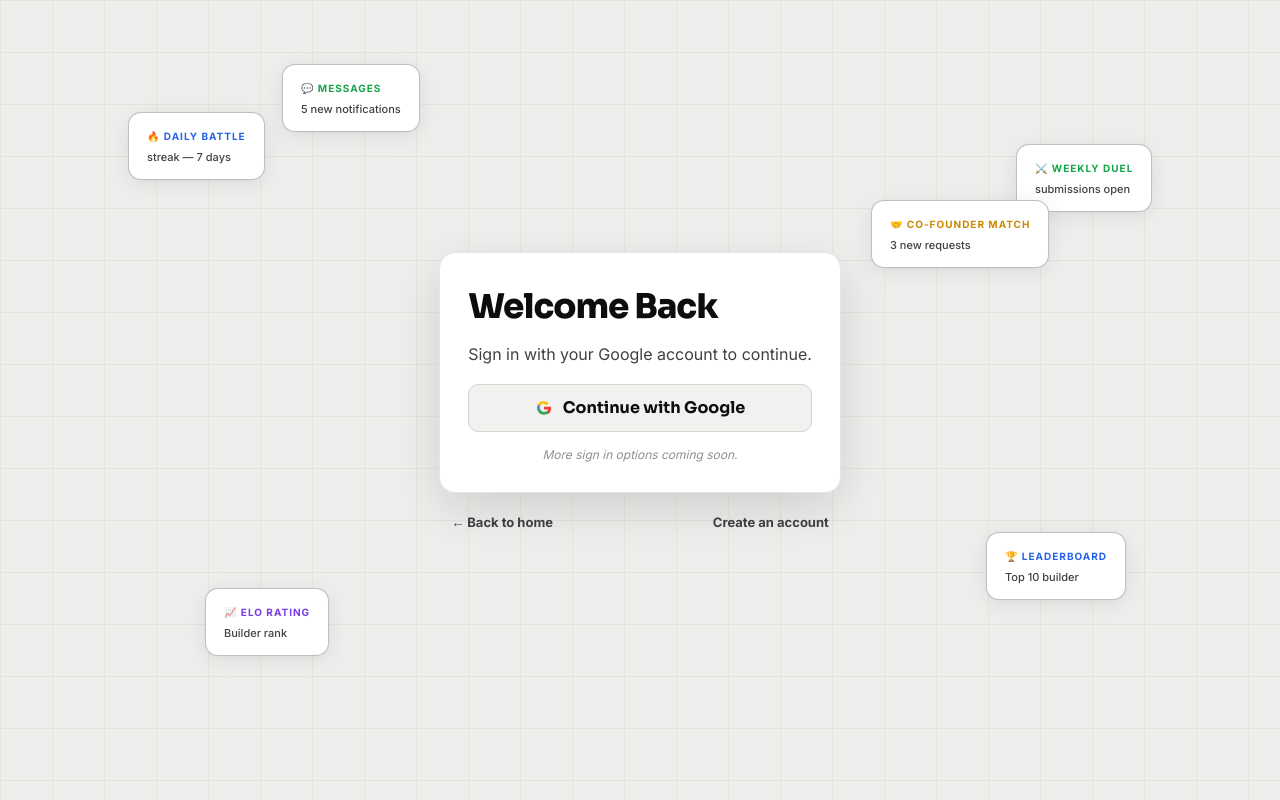
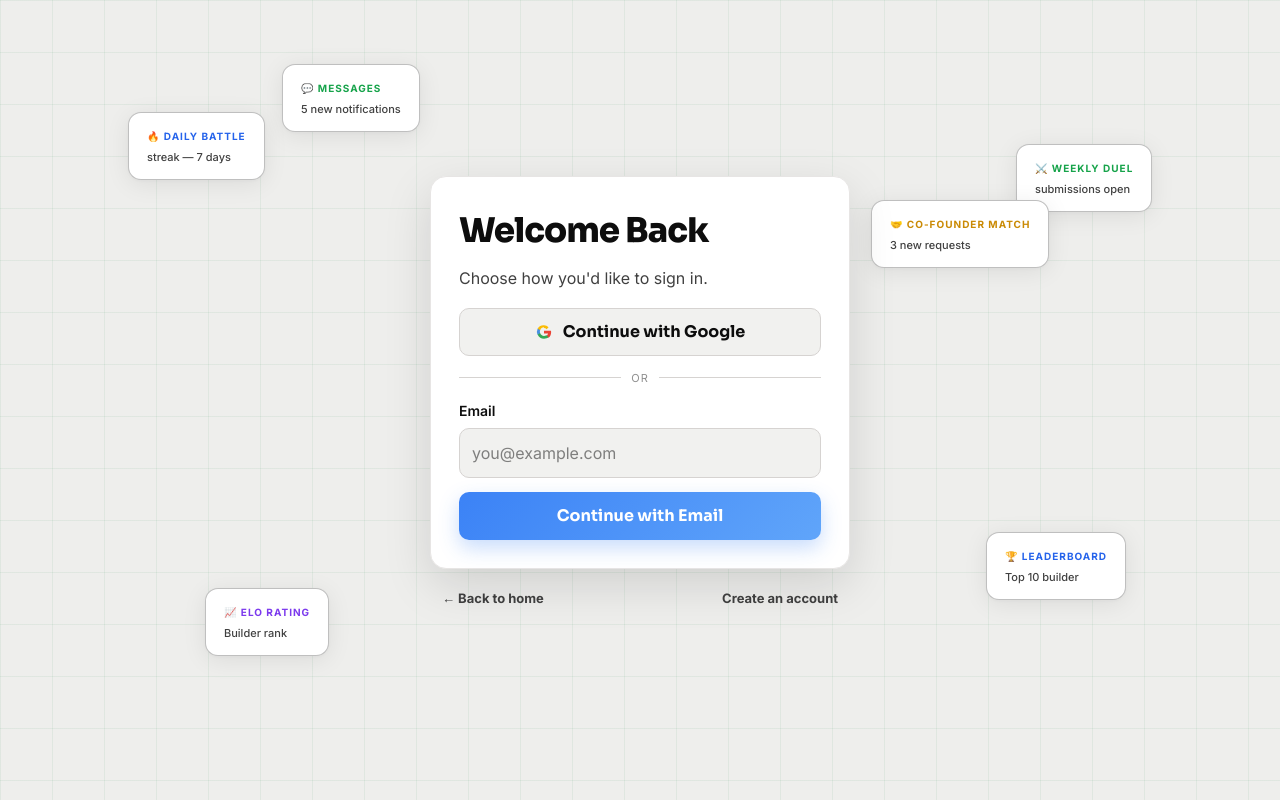
Before and after one commit to JackPigPro/pitchrival, a Next.js app: page /login in a window 1280 px wide. Built offline with nearby package versions, Linux system fonts and the light colour scheme; no server answers.

Commit message:
magic link

```diff
--- a/app/login/LoginForm.tsx
+++ b/app/login/LoginForm.tsx
@@ -139,9 +139,11 @@ export default function LoginForm({ mode }: { mode: 'login' | 'signup' }) {
         {mode === 'signup' ? 'Create Your Account' : 'Welcome Back'}
       </h1>
       <p style={{ color: 'var(--text2)', marginTop: '10px', marginBottom: '18px' }}>
-        Sign in with your Google account to continue.
+        Choose how you'd like to sign in.
       </p>
 
+      {step === 'email' ? (
+        <>
           <button
             type="button"
             onClick={onGoogleLogin}
@@ -172,15 +174,144 @@ export default function LoginForm({ mode }: { mode: 'login' | 'signup' }) {
             {googleLoading ? 'Connecting to Google...' : 'Continue with Google'}
           </button>
 
-      <div style={{
+          <div style={{ display: 'flex', alignItems: 'center', gap: '10px', marginBottom: '14px' }}>
+            <div style={{ height: '1px', flex: 1, background: 'var(--border2)' }} />
+            <span style={{ fontSize: '11px', color: 'var(--text3)', letterSpacing: '1px', textTransform: 'uppercase' }}>or</span>
+            <div style={{ height: '1px', flex: 1, background: 'var(--border2)' }} />
+          </div>
+
+          <label style={{ display: 'block', marginBottom: '7px', color: 'var(--text)', fontWeight: 600, fontSize: '14px' }}>Email</label>
+          <input
+            type="email"
+            value={email}
+            onChange={(event) => setEmail(event.target.value)}
+            required
+            placeholder="you@example.com"
+            style={{
+              width: '100%',
+              marginBottom: '14px',
+              padding: '12px',
+              borderRadius: '10px',
+              border: '1px solid var(--border2)',
+              background: 'var(--surface)',
+              color: 'var(--text)',
+              outline: 'none',
+            }}
+          />
+
+          {error && <p style={{ color: '#fca5a5', marginTop: 0, marginBottom: '10px', fontSize: '14px' }}>{error}</p>}
+          {success && (
+            <p
+              style={{
+                color: '#86efac',
+                marginTop: 0,
+                marginBottom: '10px',
+                fontSize: '14px',
+                background: 'rgba(22,163,74,.15)',
+                border: '1px solid rgba(22,163,74,.35)',
+                borderRadius: '10px',
+                padding: '10px 12px',
+              }}
+            >
+              {success}
+            </p>
+          )}
+
+          <button
+            type="submit"
+            disabled={loading || googleLoading}
+            style={{
+              width: '100%',
+              padding: '12px',
+              border: 'none',
+              borderRadius: '10px',
+              background: 'linear-gradient(135deg, #3b82f6, #60a5fa)',
+              color: '#fff',
+              fontWeight: 700,
+              cursor: 'pointer',
+              fontFamily: 'var(--font-display)',
+              boxShadow: '0 8px 20px rgba(59,130,246,.28)',
+            }}
+          >
+            {loading ? 'Sending code...' : 'Continue with Email'}
+          </button>
+        </>
+      ) : (
+        <>
+          <div style={{ marginBottom: '20px' }}>
+            <p style={{ color: 'var(--text2)', marginBottom: '14px' }}>
+              We sent a 6-digit code to <strong>{email}</strong>
+            </p>
+          </div>
+
+          <label style={{ display: 'block', marginBottom: '7px', color: 'var(--text)', fontWeight: 600, fontSize: '14px' }}>Verification Code</label>
+          <input
+            type="text"
+            value={code}
+            onChange={(event) => setCode(event.target.value)}
+            required
+            maxLength={6}
+            placeholder="123456"
+            style={{
+              width: '100%',
+              marginBottom: '14px',
+              padding: '12px',
+              borderRadius: '10px',
+              border: '1px solid var(--border2)',
+              background: 'var(--surface)',
+              color: 'var(--text)',
+              outline: 'none',
+              fontSize: '18px',
               textAlign: 'center',
-        fontSize: '12px',
-        color: 'var(--text3)',
-        marginTop: '8px',
-        fontStyle: 'italic'
-      }}>
-        More sign in options coming soon.
-      </div>
+              letterSpacing: '4px',
+            }}
+          />
+
+          {error && <p style={{ color: '#fca5a5', marginTop: 0, marginBottom: '10px', fontSize: '14px' }}>{error}</p>}
+
+          <button
+            type="submit"
+            disabled={loading}
+            style={{
+              width: '100%',
+              padding: '12px',
+              border: 'none',
+              borderRadius: '10px',
+              background: 'linear-gradient(135deg, #3b82f6, #60a5fa)',
+              color: '#fff',
+              fontWeight: 700,
+              cursor: 'pointer',
+              fontFamily: 'var(--font-display)',
+              boxShadow: '0 8px 20px rgba(59,130,246,.28)',
+            }}
+          >
+            {loading ? 'Verifying...' : 'Verify Code'}
+          </button>
+
+          <button
+            type="button"
+            onClick={() => {
+              setStep('email')
+              setError(null)
+              setSuccess(null)
+            }}
+            style={{
+              width: '100%',
+              marginTop: '10px',
+              padding: '10px',
+              border: '1px solid var(--border2)',
+              borderRadius: '10px',
+              background: 'transparent',
+              color: 'var(--text2)',
+              fontWeight: 600,
+              cursor: 'pointer',
+              fontFamily: 'var(--font-display)',
+            }}
+          >
+            Back to Email
+          </button>
+        </>
+      )}
     </form>
   )
 }
--- a/app/signup/SignupForm.tsx
+++ b/app/signup/SignupForm.tsx
@@ -84,7 +84,7 @@ export default function SignupForm() {
         Join BizYip
       </div>
       <h1 style={{ margin: 0, fontSize: '34px', fontWeight: 800, letterSpacing: '-1px', fontFamily: 'var(--font-display)' }}>Create your account</h1>
-      <p style={{ color: 'rgba(255,255,255,.62)', marginTop: '10px', marginBottom: '18px' }}>Sign up with your email and password to start building.</p>
+      <p style={{ color: 'rgba(255,255,255,.62)', marginTop: '10px', marginBottom: '18px' }}>Choose how you'd like to sign up.</p>
 
       <div
         style={{
@@ -240,7 +240,7 @@ export default function SignupForm() {
           boxShadow: '0 8px 20px rgba(21,128,61,.28)',
         }}
       >
-        {loading ? 'Creating account...' : 'Create account'}
+        {loading ? 'Creating account...' : 'Create account with Email'}
       </button>
 
       <p style={{ marginBottom: 0, marginTop: '14px', color: 'rgba(255,255,255,.62)' }}>
```
Lines whose indentation alone changed are shown as unchanged.
